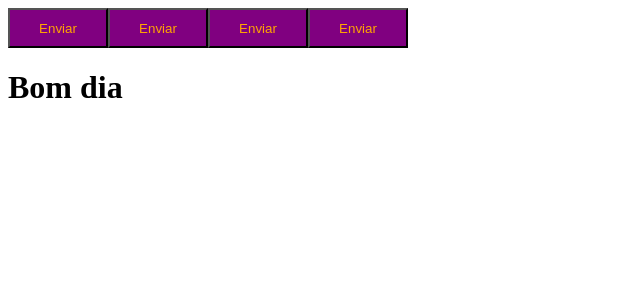
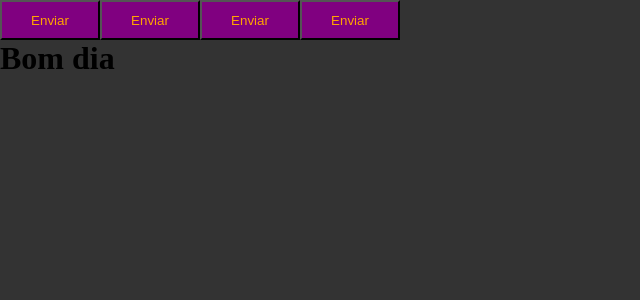
Before and after one commit to Hzimr/Ignite-Timer, a React (Vite) app: page / in a window 1280 px wide. Shown: the top 300 px of the page, without its empty margins (0-640 px from the left). Built offline with nearby package versions, Linux system fonts and the light colour scheme.

Commit message:
feat: created globalStyle

```diff
--- a/src/App.tsx
+++ b/src/App.tsx
@@ -2,6 +2,7 @@
 import { Header } from "./components/header/header"
 import { ThemeProvider } from "styled-components"
 import { defaultTheme } from "./styles/themes/defaults"
+import { GlobalStyle } from "./styles/global"
 
 export function App() {
   return (
@@ -14,6 +15,7 @@
         <Button variant="danger"/>
         <h1>Bom dia</h1>
       </div>
+      <GlobalStyle />
     </ThemeProvider>
   )
 }
--- /dev/null
+++ b/src/styles/global.ts
@@ -0,0 +1,13 @@
+import { createGlobalStyle } from "styled-components";
+
+export const GlobalStyle = createGlobalStyle`
+  * {
+    margin: 0;
+    padding: 0;
+    box-sizing: border-box;
+  }
+
+  body {
+    background: #333;
+  }
+`
```
